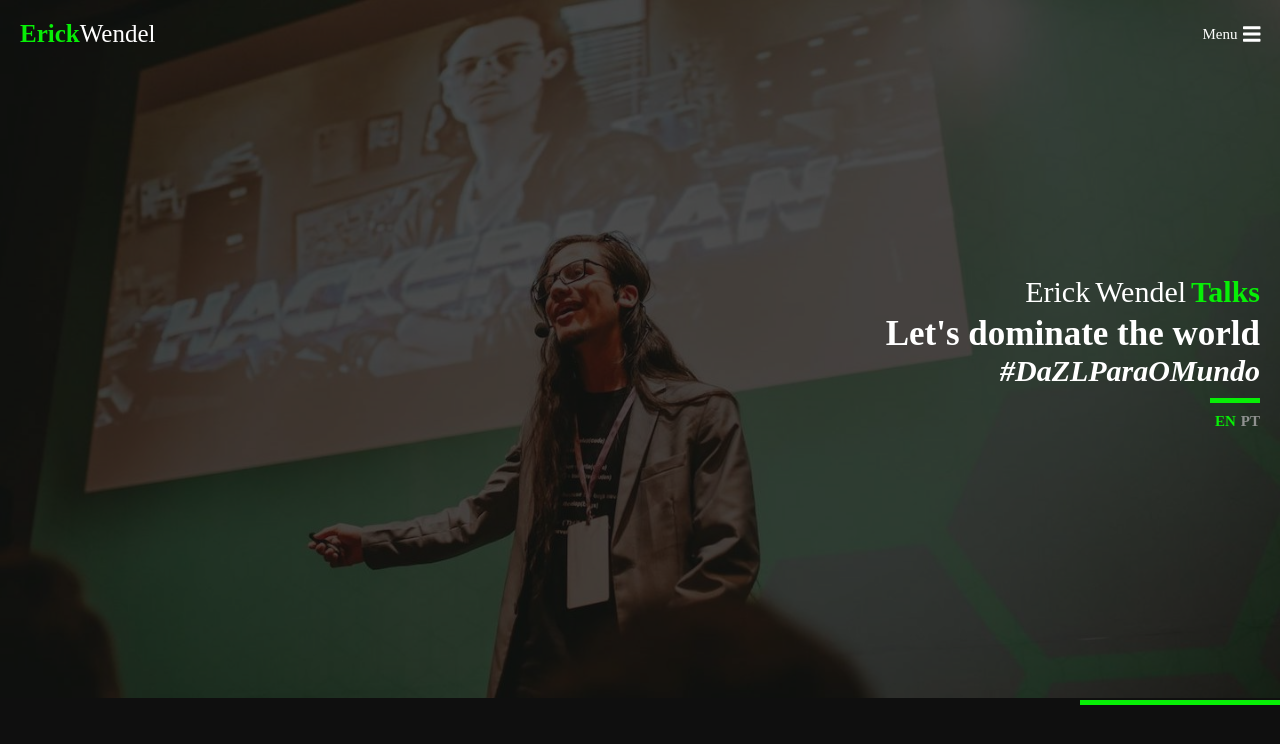
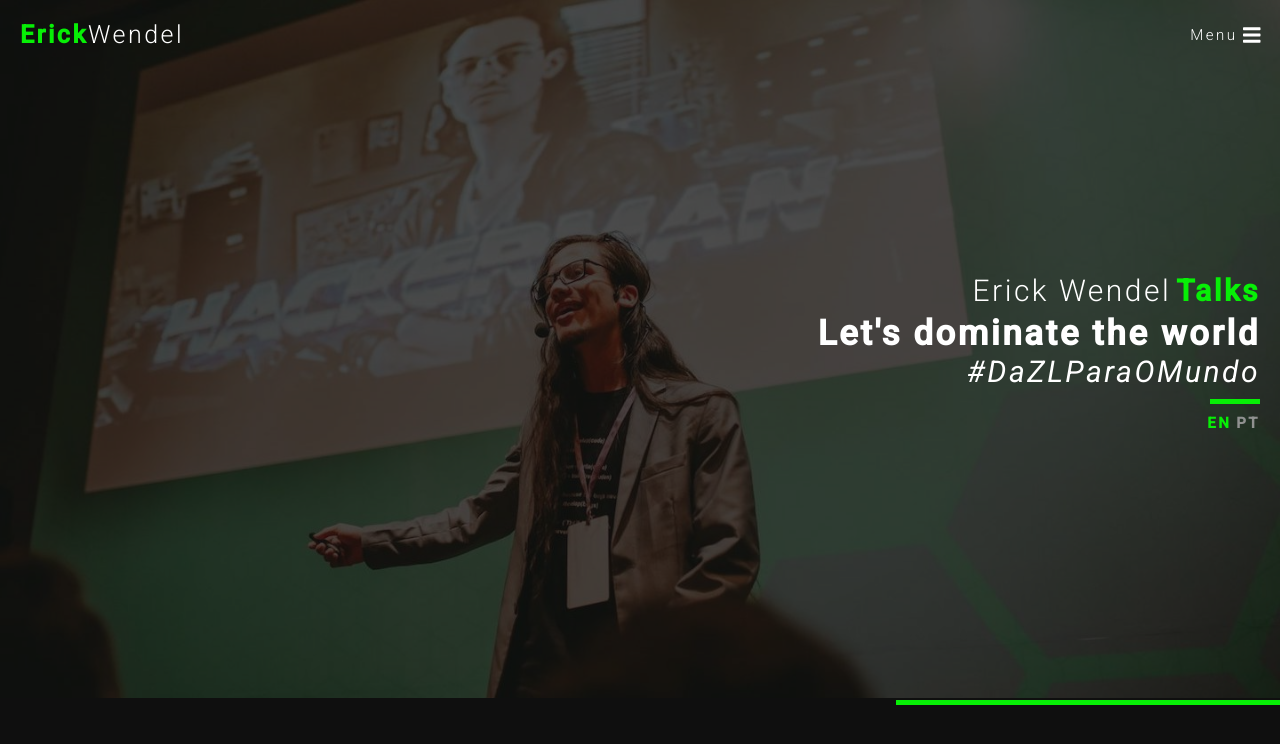
Before and after one commit to hiraike32/talks-lp, a React app: page / in a window 1280 px wide. Shown: the top 744 px of the page. Built offline with nearby package versions, Linux system fonts and the light colour scheme; the HTML template or start-up script is replaced by a standard one.

Commit message:
feat: add google web font

```diff
--- a/src/components/atoms/Text/Text.scss
+++ b/src/components/atoms/Text/Text.scss
@@ -38,3 +38,7 @@
 .bold {
   font-weight: bold;
 }
+
+.light {
+  font-weight: 300;
+}
--- a/src/components/atoms/Text/Text.tsx
+++ b/src/components/atoms/Text/Text.tsx
@@ -10,6 +10,7 @@ type Props = {
   color?: "lime" | "white" | "gray";
   italic?: boolean;
   bold?: boolean;
+  light?: boolean;
   children: React.ReactNode;
 };
 
@@ -19,9 +20,18 @@ const Text: React.FC<Props> = ({
   color = "white",
   italic,
   bold,
+  light,
   children
 }) => (
-  <span className={cx(color, type, { italic: italic }, { bold: bold })}>
+  <span
+    className={cx(
+      color,
+      type,
+      { italic: italic },
+      { bold: bold },
+      { light: light }
+    )}
+  >
     {children}
   </span>
 );
--- a/src/components/molecules/TopMessage/TopMessage.tsx
+++ b/src/components/molecules/TopMessage/TopMessage.tsx
@@ -9,8 +9,9 @@ const cx = classNames.bind(styles);
 const TopMessage: React.FC = () => (
   <div className={cx("container")}>
     <div className={cx("talks")}>
-      <Text type="h2">Erick</Text>
-      <Text type="h2">Wendel</Text>
+      <Text type="h2" light>
+        Erick Wendel
+      </Text>
       <Text type="h2" bold color="lime">
         Talks
       </Text>
@@ -21,7 +22,7 @@ const TopMessage: React.FC = () => (
       </Text>
     </div>
     <div className={cx("hashtag")}>
-      <Text type="h2" bold italic>
+      <Text type="h2" italic>
         #DaZLParaOMundo
       </Text>
     </div>
--- a/src/components/organisms/Header/Header.tsx
+++ b/src/components/organisms/Header/Header.tsx
@@ -15,10 +15,12 @@ const Header: React.FC = () => (
       <Text type="h3" bold color="lime">
         Erick
       </Text>
-      <Text type="h3">Wendel</Text>
+      <Text type="h3" light>
+        Wendel
+      </Text>
     </div>
     <div className={cx("menu")}>
-      <Text>Menu</Text>
+      <Text light>Menu</Text>
       <FontAwesomeIcon icon={faBars} size="2x" color="#fff" />
     </div>
   </div>
--- a/src/components/pages/Top/Top.tsx
+++ b/src/components/pages/Top/Top.tsx
@@ -19,7 +19,7 @@ const Top: React.FC = () => (
         <TopMessage />
       </div>
       <div className={cx("bar")}>
-        <ColorBox width="20rem" color="lime" bold />
+        <ColorBox width="30vw" color="lime" bold />
       </div>
     </div>
   </div>
--- a/src/styles/_font.scss
+++ b/src/styles/_font.scss
@@ -0,0 +1 @@
+@import url("https://fonts.googleapis.com/css?family=Roboto:300,300i,400,400i,500,500i");
--- a/src/styles/base.scss
+++ b/src/styles/base.scss
@@ -1,6 +1,8 @@
 @import "./all.scss";
 
 html {
+  font-family: "Roboto", sans-serif;
+  letter-spacing: 0.25em;
   @include pc {
     font-size: 10px;
   }
```
Also changed, not shown: 2 other files (tests, documents, lock files or other folders).
